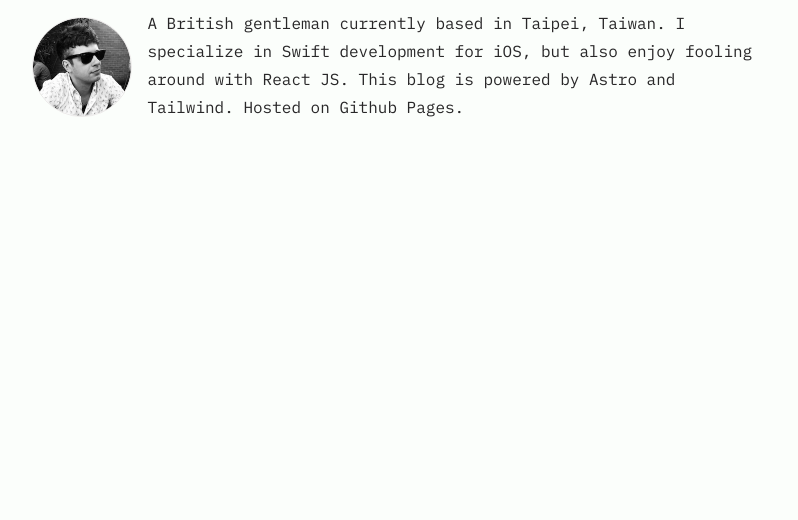
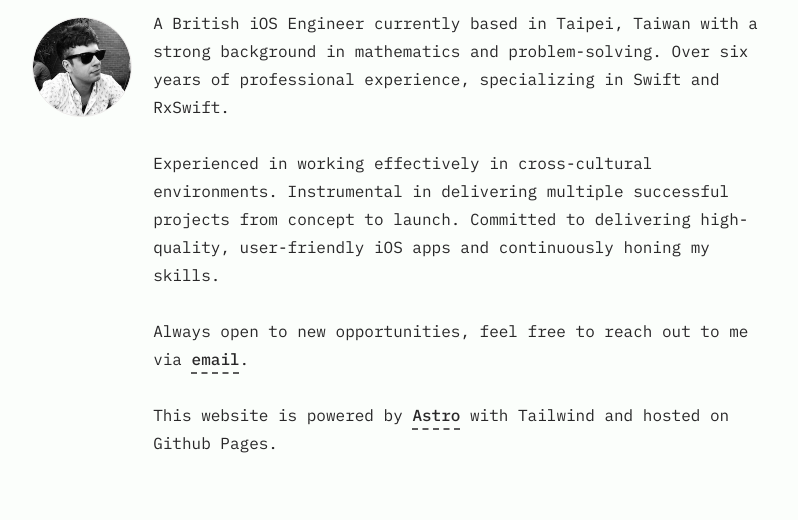
Before and after one commit to kekearifblog/kekearifblog.github.io, an Astro site: page /about in a window 1280 px wide. Shown: the part 204-724 px from the top of the page, without its empty margins (240-1038 px from the left). Built offline with nearby package versions, Linux system fonts and the light colour scheme; Astro itself is replaced by a stand-in of ours.

Commit message:
updated about page

```diff
--- a/src/pages/about.astro
+++ b/src/pages/about.astro
@@ -28,7 +28,26 @@ const { frontmatter } = Astro.props;
         <div class="spacer" />
         <div class="text-container">
             <p style="margin: 0;">
-                A British gentleman currently based in Taipei, Taiwan. I specialize in Swift development for iOS, but also enjoy fooling around with React JS. This blog is powered by Astro and Tailwind. Hosted on Github Pages.
+              A British iOS Engineer currently based in Taipei, Taiwan with a
+              strong background in mathematics and problem-solving. Over six
+              years of professional experience, specializing in Swift and RxSwift.
+              <br>
+              <br>
+
+              Experienced in working effectively in cross-cultural environments.
+              Instrumental in delivering multiple successful projects from
+              concept to launch. Committed to delivering high-quality,
+              user-friendly iOS apps and continuously honing my skills.
+
+              <br>
+              <br>
+
+              Always open to new opportunities, feel free to reach out to me via <a href="mailto:kekearif@gmail.com">email</a>.
+
+              <br>
+              <br>
+
+              This website is powered by <a href="https://astro.build">Astro</a> with Tailwind and hosted on Github Pages.
             </p>
         </div>
       </div>
@@ -42,7 +61,7 @@ const { frontmatter } = Astro.props;
     display: flex;
   }
   .spacer {
-    width: 50px;
+    width: 80px;
   }
   .bio-image {
     border-radius: 100%;
```
